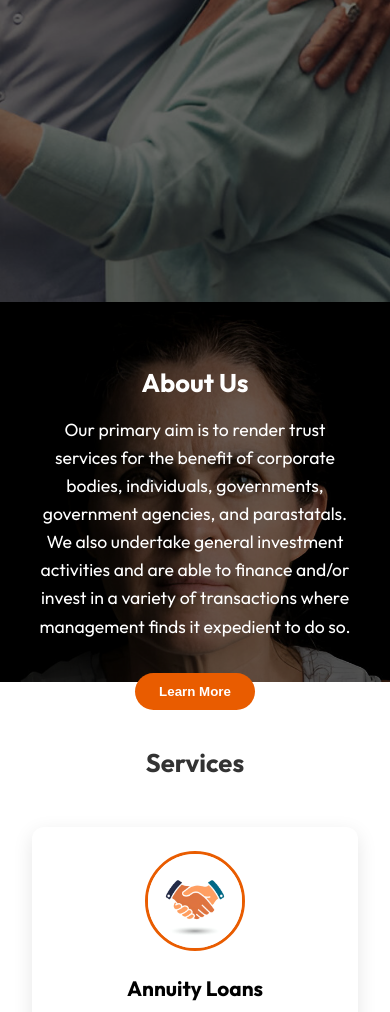
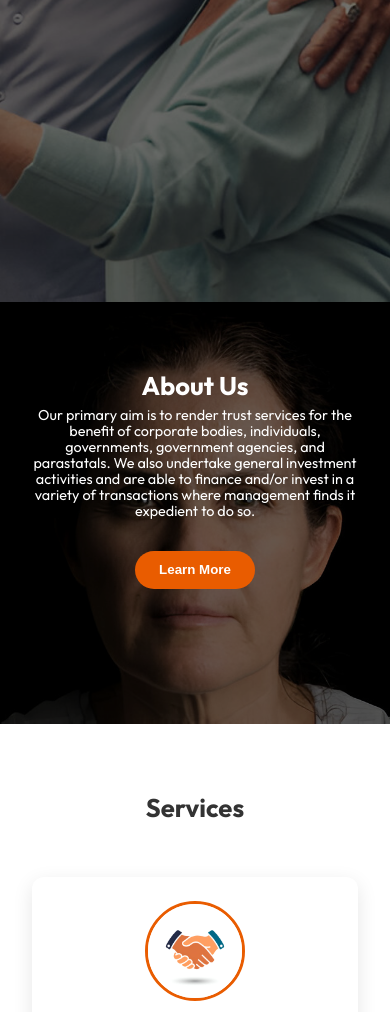
Before and after one commit to Itsam93/Frost, a plain HTML site: page index.html in a window 390 px wide. Shown: the part 451-1463 px from the top of the page. Drawn offline with Linux system fonts and the light colour scheme.

Commit message:
Update style.css

```diff
--- a/style.css
+++ b/style.css
@@ -157,13 +157,6 @@ main section {
   padding: 4rem 2rem;
 }
 
-h1,
-h2,
-h3 {
-  margin-bottom: 1rem;
-  line-height: 1.3;
-}
-
 /* ========== HERO SECTION ========== */
 .first {
   background: url("IMAGES/7xm.xyz205066.jpg") center/cover no-repeat;
@@ -216,7 +209,7 @@ h3 {
   text-align: center;
   color: white;
   position: relative;
-  height: 45vh;
+  height: 50vh;
 }
 
 .about::before {
@@ -235,12 +228,11 @@ h3 {
 
 .about h2 {
   font-size: 3rem;
-  margin-bottom: 1rem;
 }
 
 .about p {
   font-size: 1.1rem;
-  max-width: 800px;
+  max-width: 1000px;
   margin: 0 auto 2rem;
 }
 
@@ -420,6 +412,10 @@ h3 {
     font-size: 1.6rem;
   }
 
+  .about p {
+    font-size: 0.9rem;
+  }
+
   .services {
     grid-template-columns: 1fr;
   }
@@ -429,6 +425,11 @@ h3 {
   }
 }
 
+@media (max-width: 480px) {
+  .about p {
+    line-height: 1rem;
+  }
+}
 /* ===== Footer Styles ===== */
 footer {
   background-color: #0d1b2a;
```
